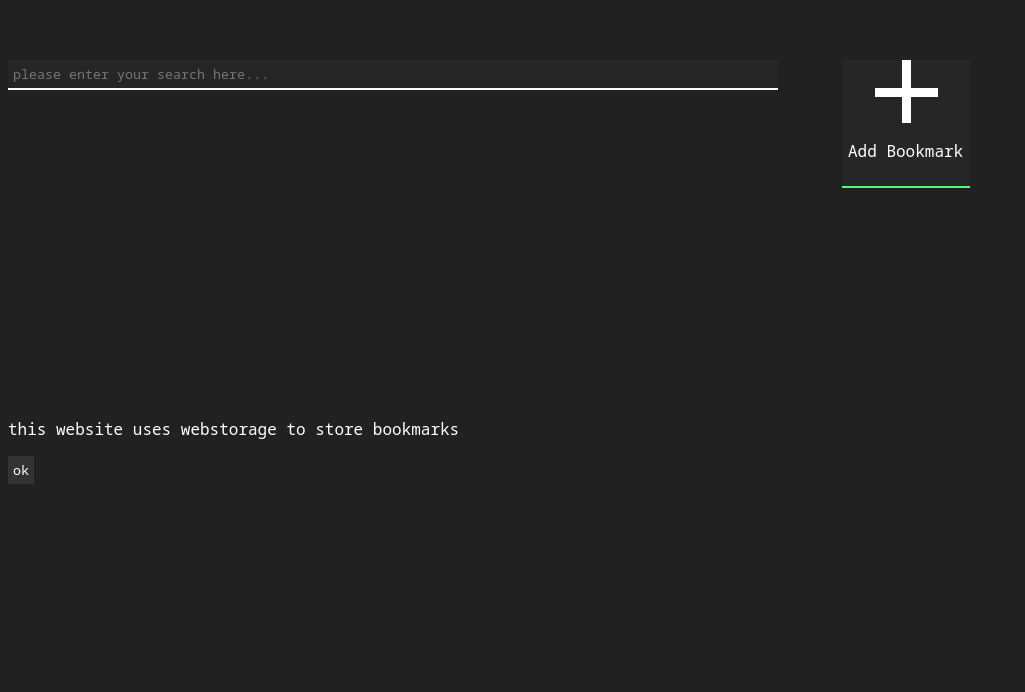
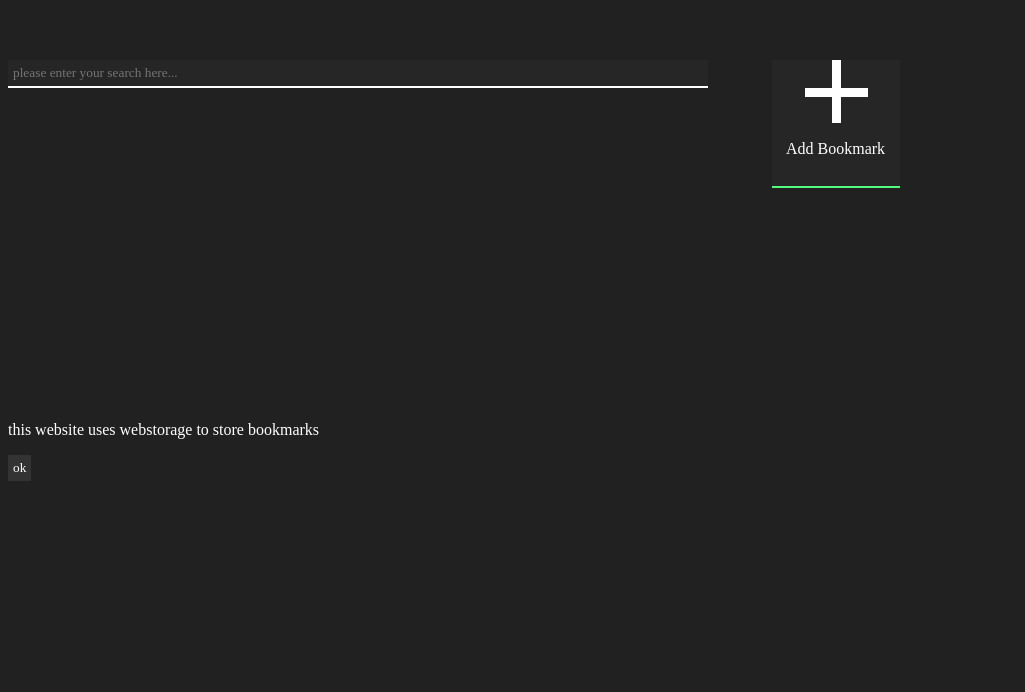
Before and after one commit to voidgloom/startpage, a plain HTML site: page index.html in a window 1280 px wide. Shown: the part 108-800 px from the top of the page, without its empty margins (0-1025 px from the left). Drawn offline with Linux system fonts and the light colour scheme.

Commit message:
change font to iosevka

```diff
--- a/style.css
+++ b/style.css
@@ -3,7 +3,7 @@
 	to {background: #50fa7b;}
 }
 * {
-	font-family: "Noto Sans Mono";
+	font-family: "Iosevka";
 }
 
 body {
```
